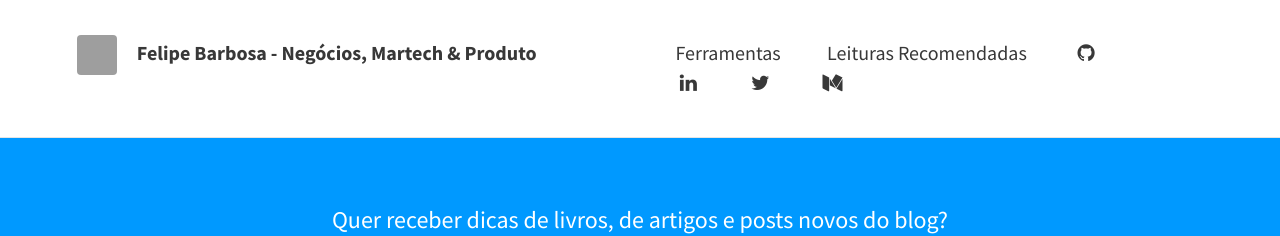
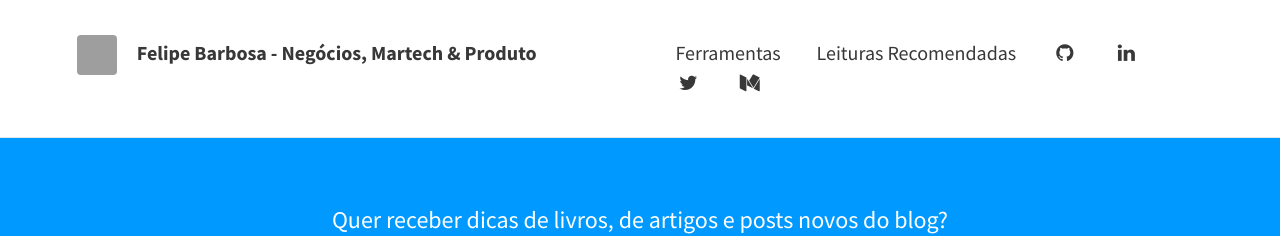
Before and after one commit to felipecbarbosa/felipecbarbosa.github.io, a Jekyll site: the page built from index.html, in a window 1280 px wide. Shown: the top 236 px of the page. Built offline with Jekyll 4.4.1, drawn with Linux system fonts in a browser that asks for light colours; nearby versions of some CDN libraries; the list of posts is cut into pages by our own code; comment, search, counter and statistics services are not loaded; grey boxes are pictures that could not be loaded.

Commit message:
Changed margin and padding of top menu

```diff
--- a/_sass/includes/_header.scss
+++ b/_sass/includes/_header.scss
@@ -39,7 +39,7 @@
       display: inline;
       float: left;
       margin-right: 1em;
-      padding-right: $padding-small;
+      padding-right: $padding-x-small;
     }
     @media (max-width: 1100px) {
       ul {
```
